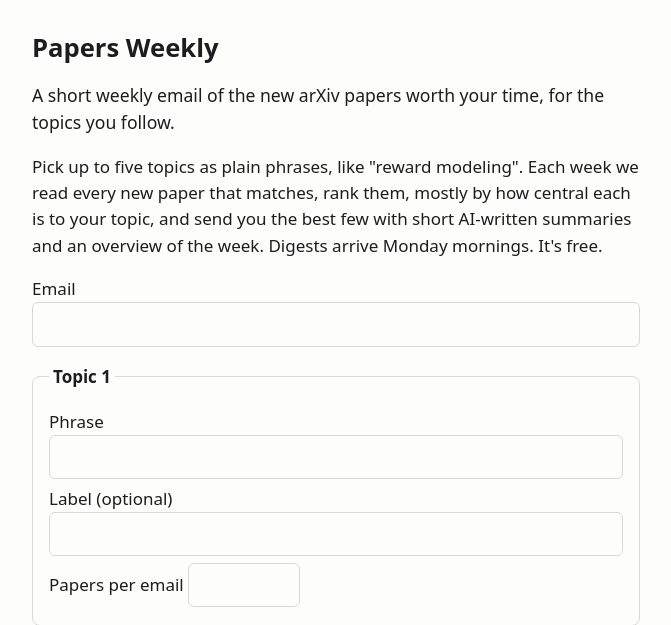
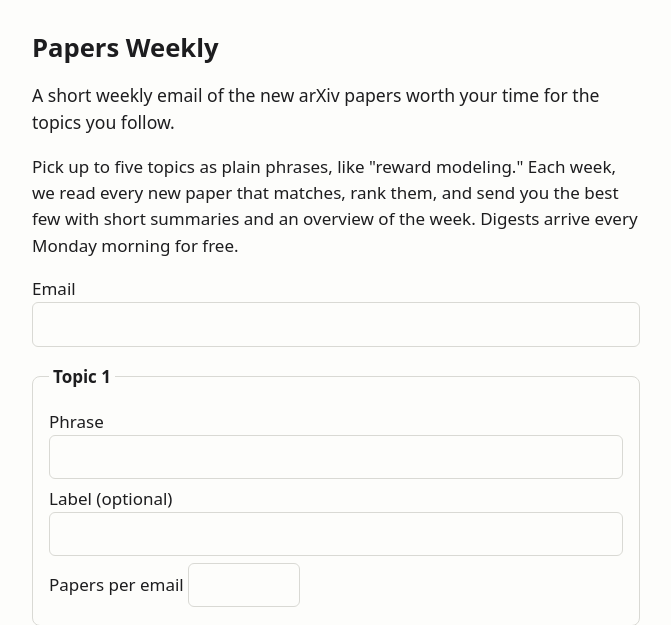
Before and after one commit to kian-hekmat/research-digest-agent, a FastAPI app: template app/templates/signup.html in a window 1280 px wide. Shown: the top 625 px of the page, without its empty margins (304-975 px from the left). Run offline with FastAPI, Linux system fonts and the light colour scheme; the template is opened without the code that fills it, so the values that code supplies are empty; parts of the project's set-up code (start-up, migrations or seed data) failed here and were passed over; some libraries are stand-ins or nearby versions.

Commit message:
replaced the signup intro with the owner's copy: short summaries, no mention of ai-written text, digests every monday morning for free

```diff
--- a/app/templates/signup.html
+++ b/app/templates/signup.html
@@ -3,10 +3,10 @@
 {% block head %}<script src="https://challenges.cloudflare.com/turnstile/v0/api.js" async defer></script>{% endblock %}
 {% block content %}
 <h1>Papers Weekly</h1>
-<p class="lead">A short weekly email of the new arXiv papers worth your time, for the topics you follow.</p>
-<p>Pick up to five topics as plain phrases, like "reward modeling". Each week we read every new paper that matches,
-rank them, mostly by how central each is to your topic, and send you the best few with short AI-written summaries and an
-overview of the week. Digests arrive Monday mornings. It's free.</p>
+<p class="lead">A short weekly email of the new arXiv papers worth your time for the topics you follow.</p>
+<p>Pick up to five topics as plain phrases, like "reward modeling." Each week, we read every new paper that matches,
+rank them, and send you the best few with short summaries and an overview of the week.
+Digests arrive every Monday morning for free.</p>
 {% if errors %}<p role="alert">Please fix the highlighted fields.</p>{% endif %}
 <form method="post" action="/signup">
   <input type="hidden" name="csrf" value="{{ csrf }}">
```
Also changed, not shown: tests/test_launch_pages.py (+2 -1 lines).
